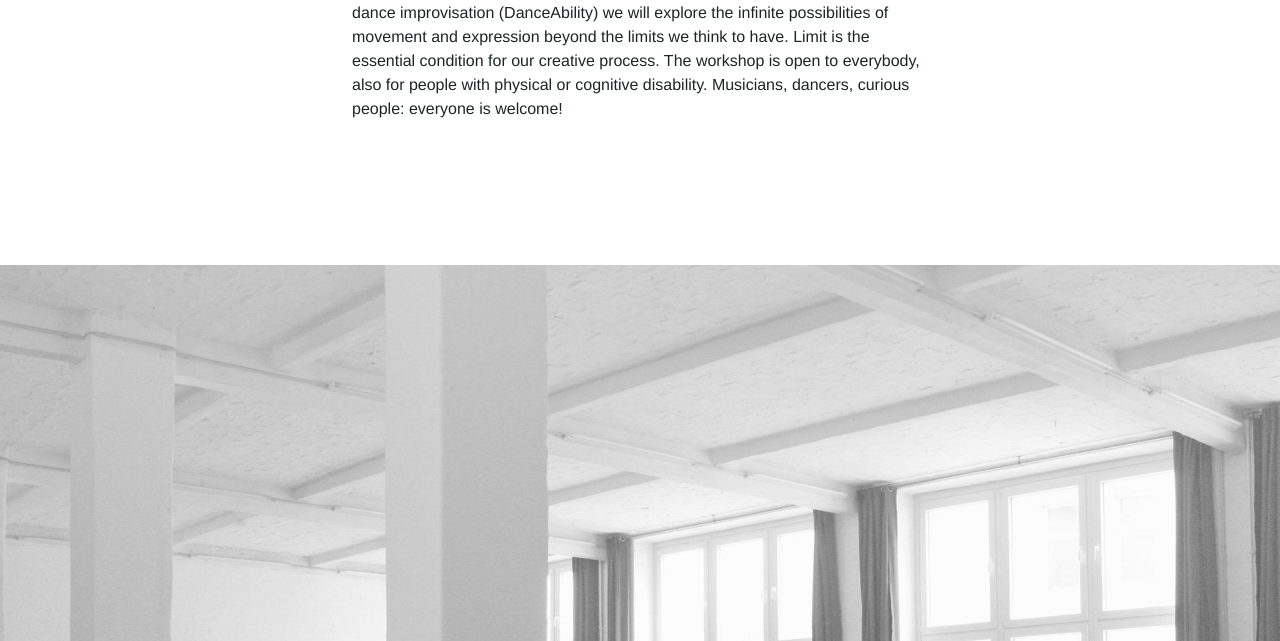
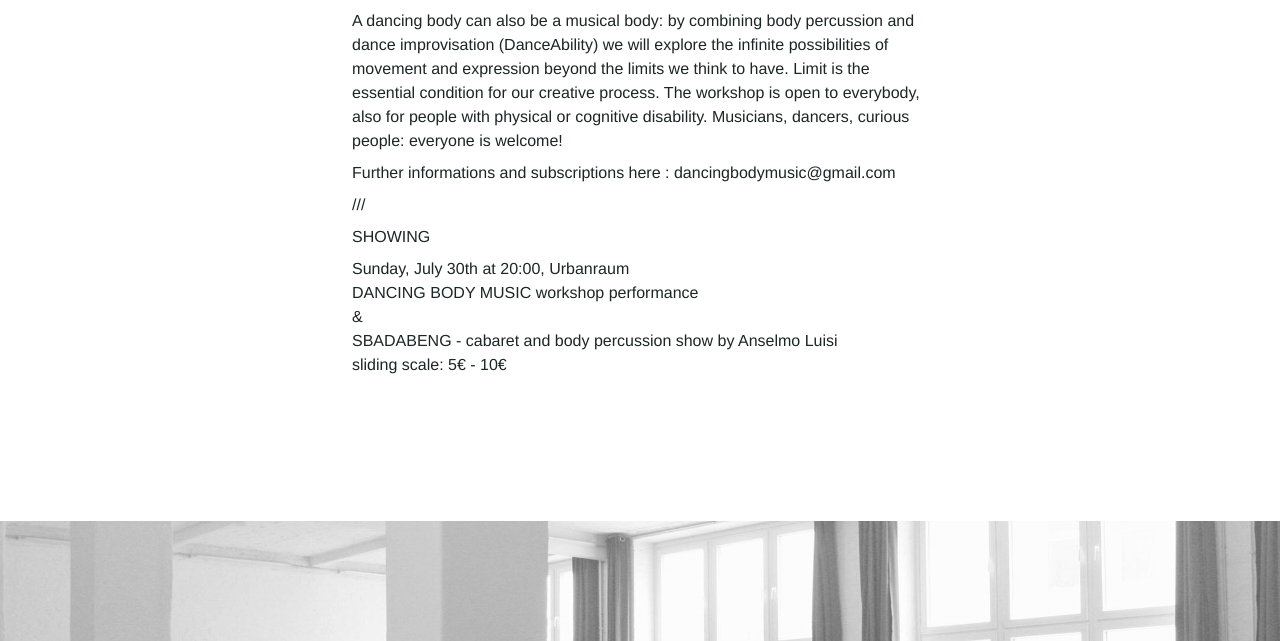
Before and after one commit to Kriesse/urbanraum, a Jekyll site: the page built from _workshops/dancing-body-music.md, in a window 1280 px wide. Shown: the part 742-1383 px from the top of the page. Built offline with Jekyll 4.4.1, drawn with Linux system fonts in a browser that asks for light colours; nearby versions of some CDN libraries; some of the changed text lies outside the part shown.

Commit message:
Update dancing-body-music.md

```diff
--- a/_workshops/dancing-body-music.md
+++ b/_workshops/dancing-body-music.md
@@ -7,7 +7,7 @@ date_de: "29. & 30.07.2017"
 time: 12:00pm
 endtime: 06:00pm
 
-image: "workshop-dance-body-music.jpg"
+image: "workshop-dancing-body-music.jpg"
 
 title_en: "DANCING BODY MUSIC"
 title_de: "DANCING BODY MUSIC"
@@ -41,8 +41,22 @@ price_de: |
 
 
 description_en: |
+  Workshop with Anselmo Luisi and Lidia Marinaro!
+
   A dancing body can also be a musical body: by combining body percussion and dance improvisation (DanceAbility) we will explore the infinite possibilities of movement and expression beyond the limits we think to have. Limit is the essential condition for our creative process.
   The workshop is open to everybody, also for people with physical or cognitive disability. Musicians, dancers, curious people: everyone is welcome!
+
+  Further informations and subscriptions here : dancingbodymusic@gmail.com
+
+  ///
+
+  SHOWING
+
+  Sunday, July 30th at 20:00, Urbanraum
+  DANCING BODY MUSIC workshop performance
+  &
+  SBADABENG - cabaret and body percussion show by Anselmo Luisi
+  sliding scale: 5€ - 10€
 
 
 description_de: |
```
